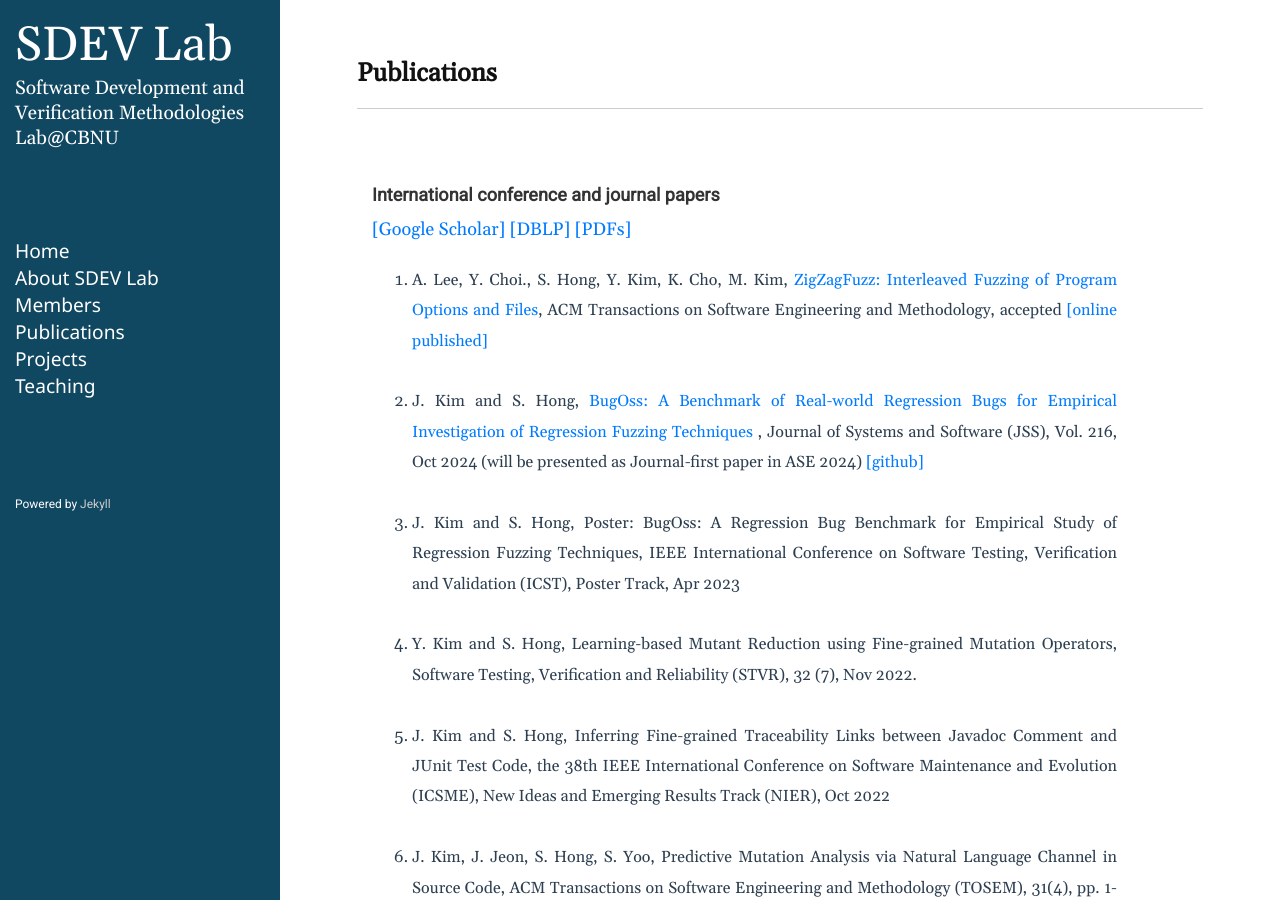
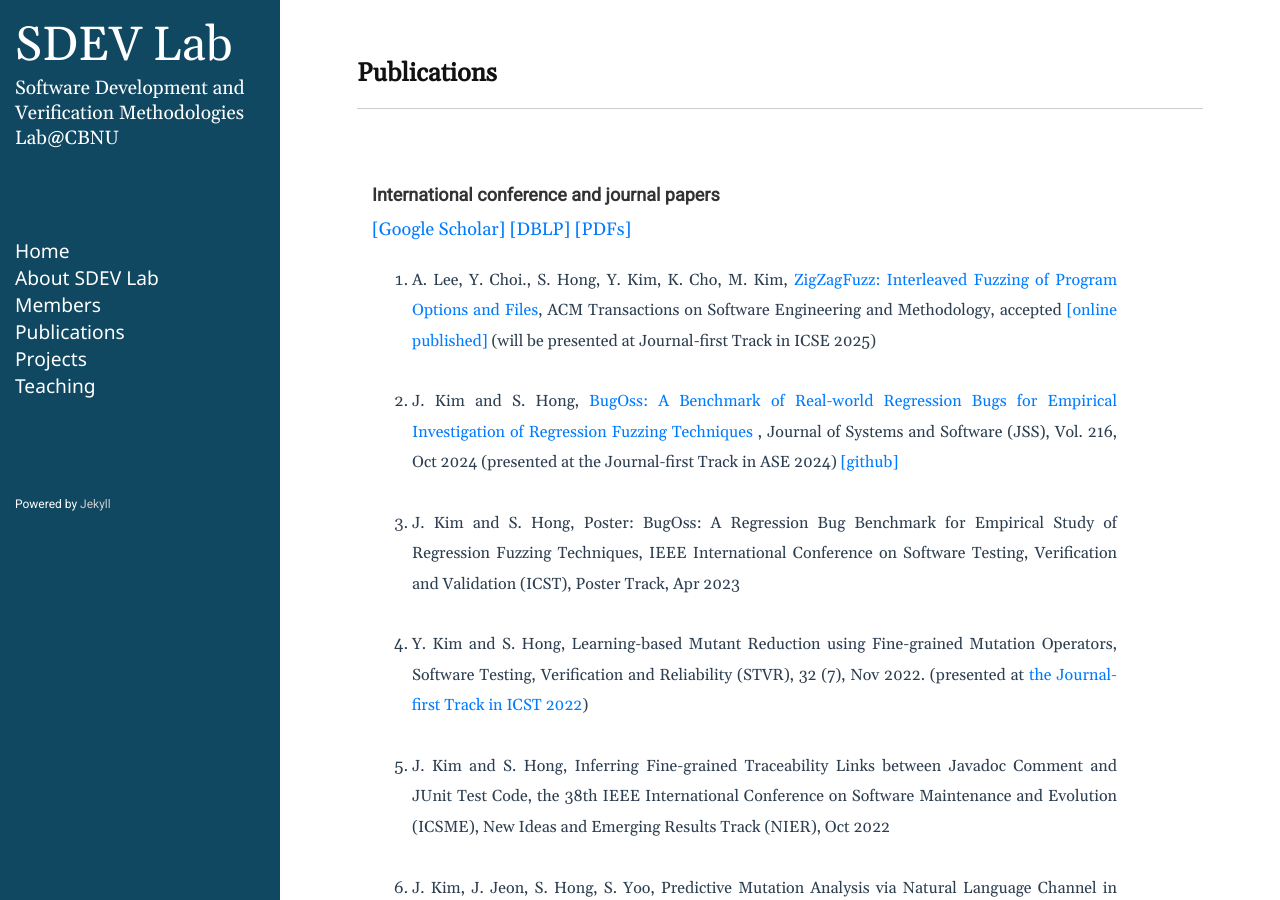
Before and after one commit to sdevlab/sdevlab.github.io, a Jekyll site: the page built from publications.md, in a window 1280 px wide and 900 px high. Built offline with Jekyll 4.4.1, drawn with Linux system fonts in a browser that asks for light colours.

Commit message:
Fix typo

```diff
--- a/publications.md
+++ b/publications.md
@@ -14,6 +14,7 @@ A. Lee, Y. Choi., S. Hong, Y. Kim, K. Cho, M. Kim,
 ZigZagFuzz: Interleaved Fuzzing of Program Options and Files</a>,
 ACM Transactions on Software Engineering and Methodology,
 accepted <a href="https://dl.acm.org/doi/10.1145/3697014"> [online published] </a>
+(will be presented at Journal-first Track in ICSE 2025)
 <br/><br/>
 </li>
 </font>
@@ -21,13 +22,14 @@ accepted <a href="https://dl.acm.org/doi/10.1145/3697014"> [online published] </
 J. Kim and S. Hong,
 <a href="https://www.sciencedirect.com/science/article/abs/pii/S016412122400164X">
 BugOss: A Benchmark of Real-world Regression Bugs for Empirical Investigation of Regression Fuzzing Techniques </a>,
-Journal of Systems and Software (JSS), Vol. 216, Oct 2024
-(will be presented as Journal-first paper in ASE 2024)
+Journal of Systems and Software (JSS), Vol. 216, Oct 2024 (presented at the Journal-first Track in ASE 2024)
 <a href="https://github.com/ARISE-Handong/BugOss"> [github] </a>
 <br/><br/></li> </font>
 
 <font size=3> <li> J. Kim and S. Hong, Poster: BugOss: A Regression Bug Benchmark for Empirical Study of Regression Fuzzing Techniques, IEEE International Conference on Software Testing, Verification and Validation (ICST), Poster Track, Apr 2023 <br/><br/></li> </font>
-<font size=3> <li> Y. Kim and S. Hong, Learning-based Mutant Reduction using Fine-grained Mutation Operators, Software Testing, Verification and Reliability (STVR), 32 (7), Nov 2022. <br/><br/></li> </font>
+
+<font size=3> <li> Y. Kim and S. Hong, Learning-based Mutant Reduction using Fine-grained Mutation Operators, Software Testing, Verification and Reliability (STVR), 32 (7), Nov 2022. (presented at <a href="https://icst2022.vrain.upv.es/details/icst-2022-journal-first-papers/7/Learning-based-mutant-reduction-using-fine-grained-mutation-operators">the Journal-first Track in ICST 2022</a>) <br/><br/></li> </font>
+
 <font size=3> <li> J. Kim and S. Hong, Inferring Fine-grained Traceability Links between Javadoc Comment and JUnit Test Code, the 38th IEEE International Conference on Software Maintenance and Evolution (ICSME), New Ideas and Emerging Results Track (NIER), Oct 2022
 <br/><br/></li></font>
 <font size=3> <li> J. Kim, J. Jeon, S. Hong, S. Yoo, Predictive Mutation Analysis via Natural Language Channel in Source Code, ACM Transactions on Software Engineering and Methodology (TOSEM), 31(4), pp. 1-27, Oct 2022
```
Also changed, not shown: members.md (+1 -1 lines).
